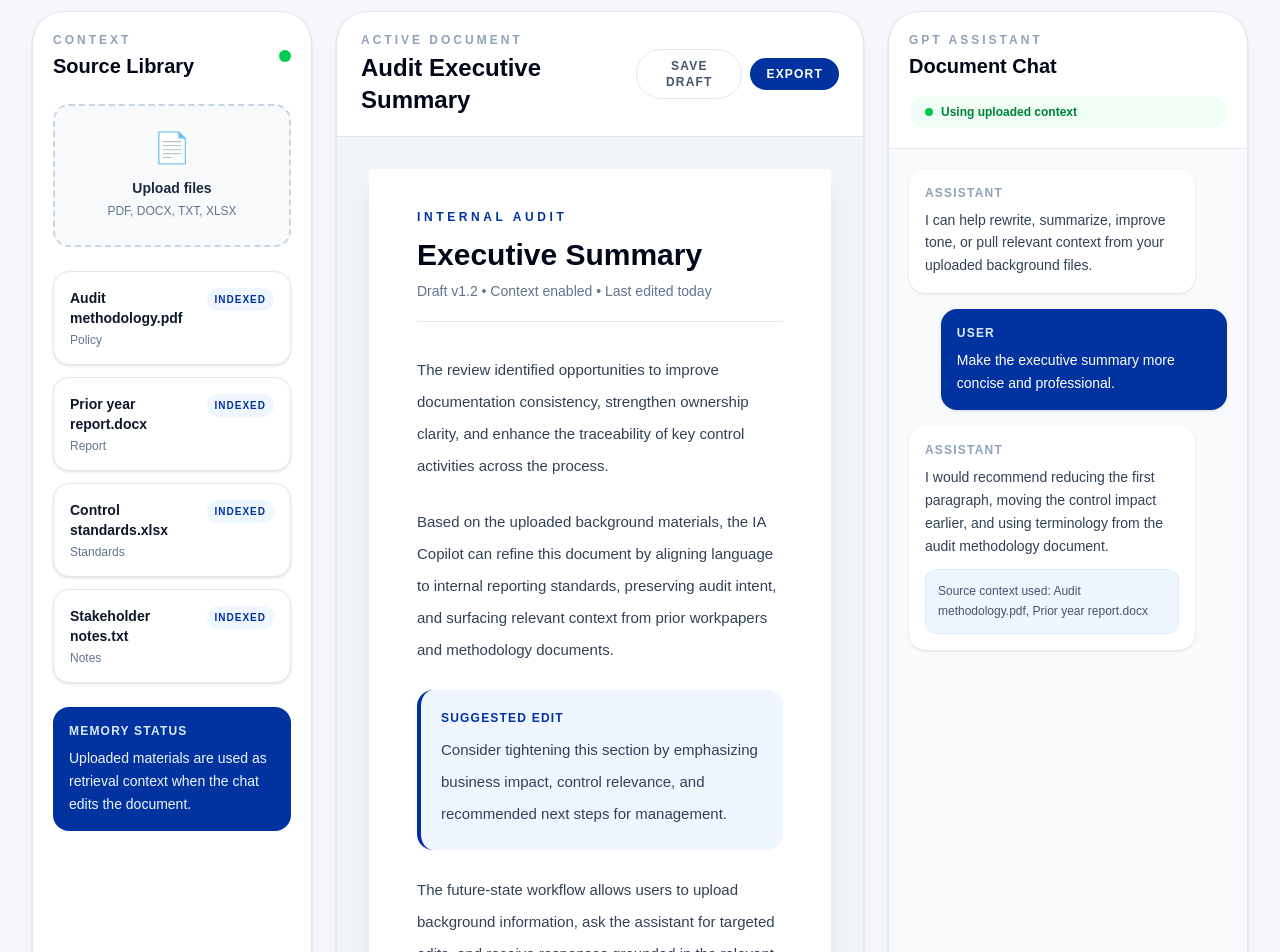
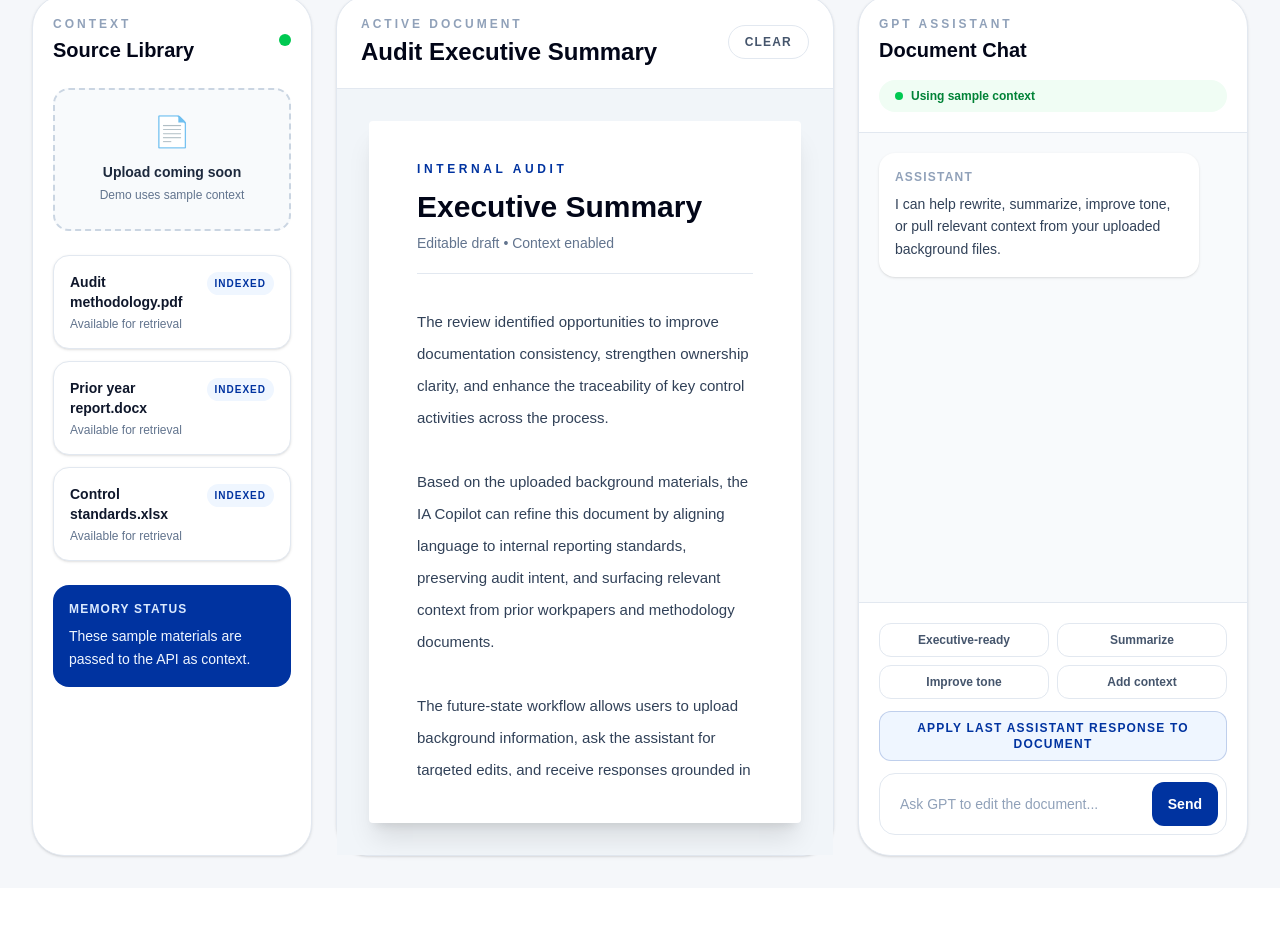
Before and after one commit to dodeyash/mission-control-site, a Next.js app: page /future-of-ia in a window 1280 px wide. Shown: the part 438-1390 px from the top of the page. After the commit the page ends 1326 px from the top, so only its background shows below. Built offline with nearby package versions, Linux system fonts and the light colour scheme.

Commit message:
Update homepage stats

```diff
--- /dev/null
+++ b/app/api/edit-document/route.ts
@@ -0,0 +1,67 @@
+import OpenAI from "openai";
+import { NextResponse } from "next/server";
+
+const client = new OpenAI({
+  apiKey: process.env.OPENAI_API_KEY,
+});
+
+export async function POST(request: Request) {
+  try {
+    const body = await request.json();
+
+    const documentText = body.documentText || "";
+    const userPrompt = body.userPrompt || "";
+    const contextFiles = body.contextFiles || [];
+
+    if (!userPrompt.trim()) {
+      return NextResponse.json(
+        { error: "Missing user prompt." },
+        { status: 400 }
+      );
+    }
+
+    const contextText = contextFiles
+      .map(
+        (file: { name: string; content: string }) =>
+          `Source: ${file.name}\n${file.content}`
+      )
+      .join("\n\n---\n\n");
+
+    const response = await client.responses.create({
+      model: "gpt-5.4-mini",
+      input: [
+        {
+          role: "system",
+          content:
+            "You are an Internal Audit document editing assistant. Help improve audit documents using a professional, concise, executive-ready tone. Use uploaded context when relevant. Do not invent facts. If context is missing, say what information would help.",
+        },
+        {
+          role: "user",
+          content: `
+User request:
+${userPrompt}
+
+Current document:
+${documentText}
+
+Available uploaded context:
+${contextText || "No uploaded context provided yet."}
+
+Return a helpful edit, suggestion, rewrite, or explanation. If rewriting, provide a polished version and briefly explain what changed.
+          `,
+        },
+      ],
+    });
+
+    return NextResponse.json({
+      reply: response.output_text,
+    });
+  } catch (error) {
+    console.error("Edit document API error:", error);
+
+    return NextResponse.json(
+      { error: "Something went wrong while calling the AI assistant." },
+      { status: 500 }
+    );
+  }
+}
--- a/app/future-of-ia/page.tsx
+++ b/app/future-of-ia/page.tsx
@@ -1,4 +1,113 @@
+"use client";
+
+import { useState } from "react";
+
+type Message = {
+  role: "assistant" | "user";
+  text: string;
+};
+
+const contextFiles = [
+  {
+    name: "Audit methodology.pdf",
+    content:
+      "Audit reports should be concise, risk-focused, and written for executive stakeholders. Findings should clearly identify condition, risk, root cause, and recommendation.",
+  },
+  {
+    name: "Prior year report.docx",
+    content:
+      "Prior year reporting emphasized ownership clarity, control traceability, timely remediation, and consistent evidence standards.",
+  },
+  {
+    name: "Control standards.xlsx",
+    content:
+      "Control documentation should include control objective, control owner, frequency, evidence source, testing approach, and exception criteria.",
+  },
+];
+
 export default function FutureOfIAPage() {
+  const [documentText, setDocumentText] = useState(
+    `The review identified opportunities to improve documentation consistency, strengthen ownership clarity, and enhance the traceability of key control activities across the process.
+
+Based on the uploaded background materials, the IA Copilot can refine this document by aligning language to internal reporting standards, preserving audit intent, and surfacing relevant context from prior workpapers and methodology documents.
+
+The future-state workflow allows users to upload background information, ask the assistant for targeted edits, and receive responses grounded in the relevant source materials.`
+  );
+
+  const [messages, setMessages] = useState<Message[]>([
+    {
+      role: "assistant",
+      text: "I can help rewrite, summarize, improve tone, or pull relevant context from your uploaded background files.",
+    },
+  ]);
+
+  const [prompt, setPrompt] = useState("");
+  const [loading, setLoading] = useState(false);
+
+  async function sendMessage(userPrompt?: string) {
+    const finalPrompt = userPrompt || prompt;
+
+    if (!finalPrompt.trim() || loading) return;
+
+    const userMessage: Message = {
+      role: "user",
+      text: finalPrompt,
+    };
+
+    setMessages((current) => [...current, userMessage]);
+    setPrompt("");
+    setLoading(true);
+
+    try {
+      const response = await fetch("/api/edit-document", {
+        method: "POST",
+        headers: {
+          "Content-Type": "application/json",
+        },
+        body: JSON.stringify({
+          documentText,
+          userPrompt: finalPrompt,
+          contextFiles,
+        }),
+      });
+
+      const data = await response.json();
+
+      if (!response.ok) {
+        throw new Error(data.error || "Request failed.");
+      }
+
+      const assistantMessage: Message = {
+        role: "assistant",
+        text: data.reply,
+      };
+
+      setMessages((current) => [...current, assistantMessage]);
+    } catch (error) {
+      console.error(error);
+
+      setMessages((current) => [
+        ...current,
+        {
+          role: "assistant",
+          text: "Sorry, something went wrong while calling the assistant. Check your API key and terminal logs.",
+        },
+      ]);
+    } finally {
+      setLoading(false);
+    }
+  }
+
+  function applyLastAssistantMessage() {
+    const lastAssistantMessage = [...messages]
+      .reverse()
+      .find((message) => message.role === "assistant");
+
+    if (!lastAssistantMessage) return;
+
+    setDocumentText(lastAssistantMessage.text);
+  }
+
   return (
     <main className="min-h-screen bg-[#f5f7fa] text-slate-950">
       {/* Top Navigation */}
@@ -13,9 +122,7 @@ export default function FutureOfIAPage() {
               <p className="text-sm font-black uppercase tracking-[0.22em] text-slate-900">
                 Future of IA
               </p>
-              <p className="text-xs text-slate-500">
-                RAG Document Workspace
-              </p>
+              <p className="text-xs text-slate-500">RAG Document Workspace</p>
             </div>
           </a>
 
@@ -46,7 +153,7 @@ export default function FutureOfIAPage() {
 
       {/* Hero */}
       <section className="border-b border-slate-200 bg-white">
-        <div className="mx-auto max-w-7xl px-8 py-12">
+        <div className="mx-auto max-w-7xl px-8 py-10">
           <p className="text-sm font-black uppercase tracking-[0.35em] text-[#0033a0]">
             The Future of IA
           </p>
@@ -58,18 +165,18 @@ export default function FutureOfIAPage() {
               </h1>
 
               <p className="mt-5 max-w-2xl text-lg leading-relaxed text-slate-600">
-                Upload background materials, edit a document in the center, and
-                use a side chat assistant to rewrite, summarize, improve tone,
-                and pull context from source files.
+                Edit a document in the center and use the side chat assistant to
+                rewrite, summarize, improve tone, and pull context from source
+                files.
               </p>
             </div>
 
             <div className="rounded-2xl border border-slate-200 bg-slate-50 px-6 py-4">
               <p className="text-xs font-black uppercase tracking-widest text-slate-400">
-                Product Concept
+                API Status
               </p>
               <p className="mt-1 text-2xl font-black text-[#0033a0]">
-                IA Copilot
+                Connected
               </p>
             </div>
           </div>
@@ -78,7 +185,7 @@ export default function FutureOfIAPage() {
 
       {/* Workspace */}
       <section className="mx-auto max-w-[1500px] px-8 py-8">
-        <div className="grid min-h-[760px] gap-6 lg:grid-cols-[280px_1fr_360px]">
+        <div className="grid min-h-[760px] gap-6 lg:grid-cols-[280px_1fr_390px]">
           {/* Left: Context Library */}
           <aside className="rounded-[2rem] border border-slate-200 bg-white p-5 shadow-sm">
             <div className="flex items-center justify-between">
@@ -86,9 +193,7 @@ export default function FutureOfIAPage() {
                 <p className="text-xs font-black uppercase tracking-[0.25em] text-slate-400">
                   Context
                 </p>
-                <h2 className="mt-1 text-xl font-black">
-                  Source Library
-                </h2>
+                <h2 className="mt-1 text-xl font-black">Source Library</h2>
               </div>
 
               <div className="h-3 w-3 rounded-full bg-green-500" />
@@ -97,52 +202,31 @@ export default function FutureOfIAPage() {
             <div className="mt-6 rounded-2xl border-2 border-dashed border-slate-300 bg-slate-50 p-6 text-center">
               <p className="text-3xl">📄</p>
               <p className="mt-3 text-sm font-black text-slate-800">
-                Upload files
+                Upload coming soon
               </p>
               <p className="mt-1 text-xs leading-relaxed text-slate-500">
-                PDF, DOCX, TXT, XLSX
+                Demo uses sample context
               </p>
             </div>
 
             <div className="mt-6 space-y-3">
-              {[
-                {
-                  file: "Audit methodology.pdf",
-                  type: "Policy",
-                  status: "Indexed",
-                },
-                {
-                  file: "Prior year report.docx",
-                  type: "Report",
-                  status: "Indexed",
-                },
-                {
-                  file: "Control standards.xlsx",
-                  type: "Standards",
-                  status: "Indexed",
-                },
-                {
-                  file: "Stakeholder notes.txt",
-                  type: "Notes",
-                  status: "Indexed",
-                },
-              ].map((item) => (
+              {contextFiles.map((item) => (
                 <div
-                  key={item.file}
+                  key={item.name}
                   className="rounded-2xl border border-slate-200 bg-white p-4 shadow-sm"
                 >
                   <div className="flex items-start justify-between gap-3">
                     <div>
                       <p className="text-sm font-bold text-slate-900">
-                        {item.file}
+                        {item.name}
                       </p>
                       <p className="mt-1 text-xs text-slate-500">
-                        {item.type}
+                        Available for retrieval
                       </p>
                     </div>
 
                     <span className="rounded-full bg-blue-50 px-2 py-1 text-[10px] font-black uppercase tracking-widest text-[#0033a0]">
-                      {item.status}
+                      Indexed
                     </span>
                   </div>
                 </div>
@@ -154,15 +238,13 @@ export default function FutureOfIAPage() {
                 Memory Status
               </p>
               <p className="mt-2 text-sm leading-relaxed text-blue-50">
-                Uploaded materials are used as retrieval context when the chat
-                edits the document.
+                These sample materials are passed to the API as context.
               </p>
             </div>
           </aside>
 
           {/* Middle: Document Editor */}
           <section className="rounded-[2rem] border border-slate-200 bg-white shadow-sm">
-            {/* Document Toolbar */}
             <div className="flex items-center justify-between border-b border-slate-200 px-6 py-5">
               <div>
                 <p className="text-xs font-black uppercase tracking-[0.25em] text-slate-400">
@@ -174,16 +256,15 @@ export default function FutureOfIAPage() {
               </div>
 
               <div className="flex items-center gap-2">
-                <button className="rounded-full border border-slate-200 bg-white px-4 py-2 text-xs font-black uppercase tracking-widest text-slate-600">
-                  Save Draft
-                </button>
-                <button className="rounded-full bg-[#0033a0] px-4 py-2 text-xs font-black uppercase tracking-widest text-white">
-                  Export
+                <button
+                  onClick={() => setDocumentText("")}
+                  className="rounded-full border border-slate-200 bg-white px-4 py-2 text-xs font-black uppercase tracking-widest text-slate-600 hover:border-red-400 hover:text-red-500"
+                >
+                  Clear
                 </button>
               </div>
             </div>
 
-            {/* Document Page */}
             <div className="bg-slate-100 p-8">
               <div className="mx-auto min-h-[620px] max-w-3xl rounded-sm bg-white px-12 py-10 shadow-xl">
                 <div className="border-b border-slate-200 pb-5">
@@ -194,48 +275,16 @@ export default function FutureOfIAPage() {
                     Executive Summary
                   </h1>
                   <p className="mt-2 text-sm text-slate-500">
-                    Draft v1.2 • Context enabled • Last edited today
+                    Editable draft • Context enabled
                   </p>
                 </div>
 
-                <div className="mt-8 space-y-6 text-[15px] leading-8 text-slate-700">
-                  <p>
-                    The review identified opportunities to improve documentation
-                    consistency, strengthen ownership clarity, and enhance the
-                    traceability of key control activities across the process.
-                  </p>
-
-                  <p>
-                    Based on the uploaded background materials, the IA Copilot
-                    can refine this document by aligning language to internal
-                    reporting standards, preserving audit intent, and surfacing
-                    relevant context from prior workpapers and methodology
-                    documents.
-                  </p>
-
-                  <div className="rounded-2xl border-l-4 border-[#0033a0] bg-blue-50 p-5">
-                    <p className="text-xs font-black uppercase tracking-widest text-[#0033a0]">
-                      Suggested Edit
-                    </p>
-                    <p className="mt-2">
-                      Consider tightening this section by emphasizing business
-                      impact, control relevance, and recommended next steps for
-                      management.
-                    </p>
-                  </div>
-
-                  <p>
-                    The future-state workflow allows users to upload background
-                    information, ask the assistant for targeted edits, and
-                    receive responses grounded in the relevant source materials.
-                  </p>
-
-                  <p>
-                    This approach can reduce drafting friction, improve
-                    consistency, and help teams move from raw notes to polished
-                    stakeholder-ready documents faster.
-                  </p>
-                </div>
+                <textarea
+                  value={documentText}
+                  onChange={(event) => setDocumentText(event.target.value)}
+                  className="mt-8 min-h-[470px] w-full resize-none border-none bg-transparent text-[15px] leading-8 text-slate-700 outline-none"
+                  placeholder="Paste or write your audit document here..."
+                />
               </div>
             </div>
           </section>
@@ -246,79 +295,114 @@ export default function FutureOfIAPage() {
               <p className="text-xs font-black uppercase tracking-[0.25em] text-slate-400">
                 GPT Assistant
               </p>
-              <h2 className="mt-1 text-xl font-black">
-                Document Chat
-              </h2>
+              <h2 className="mt-1 text-xl font-black">Document Chat</h2>
 
               <div className="mt-4 flex items-center gap-2 rounded-full bg-green-50 px-4 py-2">
                 <div className="h-2 w-2 rounded-full bg-green-500" />
                 <p className="text-xs font-bold text-green-700">
-                  Using uploaded context
+                  Using sample context
                 </p>
               </div>
             </div>
 
-            {/* Chat Messages */}
             <div className="flex-1 space-y-4 overflow-y-auto bg-slate-50 p-5">
-              <div className="max-w-[90%] rounded-2xl bg-white p-4 shadow-sm">
-                <p className="text-xs font-black uppercase tracking-widest text-slate-400">
-                  Assistant
-                </p>
-                <p className="mt-2 text-sm leading-relaxed text-slate-700">
-                  I can help rewrite, summarize, improve tone, or pull relevant
-                  context from your uploaded background files.
-                </p>
-              </div>
+              {messages.map((message, index) => (
+                <div
+                  key={index}
+                  className={`max-w-[92%] rounded-2xl p-4 shadow-sm ${
+                    message.role === "user"
+                      ? "ml-auto bg-[#0033a0] text-white"
+                      : "bg-white text-slate-700"
+                  }`}
+                >
+                  <p
+                    className={`text-xs font-black uppercase tracking-widest ${
+                      message.role === "user"
+                        ? "text-blue-100"
+                        : "text-slate-400"
+                    }`}
+                  >
+                    {message.role === "user" ? "User" : "Assistant"}
+                  </p>
+                  <p className="mt-2 whitespace-pre-wrap text-sm leading-relaxed">
+                    {message.text}
+                  </p>
+                </div>
+              ))}
 
-              <div className="ml-auto max-w-[90%] rounded-2xl bg-[#0033a0] p-4 text-white shadow-sm">
-                <p className="text-xs font-black uppercase tracking-widest text-blue-100">
-                  User
-                </p>
-                <p className="mt-2 text-sm leading-relaxed">
-                  Make the executive summary more concise and professional.
-                </p>
-              </div>
-
-              <div className="max-w-[90%] rounded-2xl bg-white p-4 shadow-sm">
-                <p className="text-xs font-black uppercase tracking-widest text-slate-400">
-                  Assistant
-                </p>
-                <p className="mt-2 text-sm leading-relaxed text-slate-700">
-                  I would recommend reducing the first paragraph, moving the
-                  control impact earlier, and using terminology from the audit
-                  methodology document.
-                </p>
-
-                <div className="mt-3 rounded-xl border border-blue-100 bg-blue-50 p-3 text-xs leading-relaxed text-slate-600">
-                  Source context used: Audit methodology.pdf, Prior year
-                  report.docx
+              {loading && (
+                <div className="max-w-[92%] rounded-2xl bg-white p-4 text-sm text-slate-500 shadow-sm">
+                  Thinking...
                 </div>
-              </div>
+              )}
             </div>
 
-            {/* Prompt Box */}
             <div className="border-t border-slate-200 p-5">
               <div className="mb-3 grid grid-cols-2 gap-2">
-                <button className="rounded-xl border border-slate-200 bg-white px-3 py-2 text-xs font-bold text-slate-600 hover:border-[#0033a0] hover:text-[#0033a0]">
+                <button
+                  onClick={() =>
+                    sendMessage(
+                      "Rewrite the document to be more concise and executive-ready."
+                    )
+                  }
+                  className="rounded-xl border border-slate-200 bg-white px-3 py-2 text-xs font-bold text-slate-600 hover:border-[#0033a0] hover:text-[#0033a0]"
+                >
+                  Executive-ready
+                </button>
+                <button
+                  onClick={() =>
+                    sendMessage("Summarize the document in three bullets.")
+                  }
+                  className="rounded-xl border border-slate-200 bg-white px-3 py-2 text-xs font-bold text-slate-600 hover:border-[#0033a0] hover:text-[#0033a0]"
+                >
+                  Summarize
+                </button>
+                <button
+                  onClick={() =>
+                    sendMessage(
+                      "Improve the audit tone and make the writing more professional."
+                    )
+                  }
+                  className="rounded-xl border border-slate-200 bg-white px-3 py-2 text-xs font-bold text-slate-600 hover:border-[#0033a0] hover:text-[#0033a0]"
+                >
                   Improve tone
                 </button>
-                <button className="rounded-xl border border-slate-200 bg-white px-3 py-2 text-xs font-bold text-slate-600 hover:border-[#0033a0] hover:text-[#0033a0]">
-                  Summarize
-                </button>
-                <button className="rounded-xl border border-slate-200 bg-white px-3 py-2 text-xs font-bold text-slate-600 hover:border-[#0033a0] hover:text-[#0033a0]">
+                <button
+                  onClick={() =>
+                    sendMessage(
+                      "Use the uploaded context to recommend improvements to this draft."
+                    )
+                  }
+                  className="rounded-xl border border-slate-200 bg-white px-3 py-2 text-xs font-bold text-slate-600 hover:border-[#0033a0] hover:text-[#0033a0]"
+                >
                   Add context
-                </button>
-                <button className="rounded-xl border border-slate-200 bg-white px-3 py-2 text-xs font-bold text-slate-600 hover:border-[#0033a0] hover:text-[#0033a0]">
-                  Rewrite
                 </button>
               </div>
 
+              <button
+                onClick={applyLastAssistantMessage}
+                className="mb-3 w-full rounded-xl border border-[#0033a0]/20 bg-blue-50 px-3 py-2 text-xs font-black uppercase tracking-widest text-[#0033a0] hover:bg-blue-100"
+              >
+                Apply last assistant response to document
+              </button>
+
               <div className="flex items-center gap-2 rounded-2xl border border-slate-200 bg-white p-2">
                 <input
+                  value={prompt}
+                  onChange={(event) => setPrompt(event.target.value)}
+                  onKeyDown={(event) => {
+                    if (event.key === "Enter") {
+                      sendMessage();
+                    }
+                  }}
                   className="min-w-0 flex-1 bg-transparent px-3 py-3 text-sm outline-none placeholder:text-slate-400"
                   placeholder="Ask GPT to edit the document..."
                 />
-                <button className="rounded-xl bg-[#0033a0] px-4 py-3 text-sm font-black text-white">
+                <button
+                  onClick={() => sendMessage()}
+                  disabled={loading}
+                  className="rounded-xl bg-[#0033a0] px-4 py-3 text-sm font-black text-white disabled:opacity-50"
+                >
                   Send
                 </button>
               </div>
--- a/package.json
+++ b/package.json
@@ -10,6 +10,7 @@
   },
   "dependencies": {
     "next": "16.2.7",
+    "openai": "^6.42.0",
     "react": "19.2.4",
     "react-dom": "19.2.4"
   },
```
Also changed, not shown: 1 other file (tests, documents, lock files or other folders).
